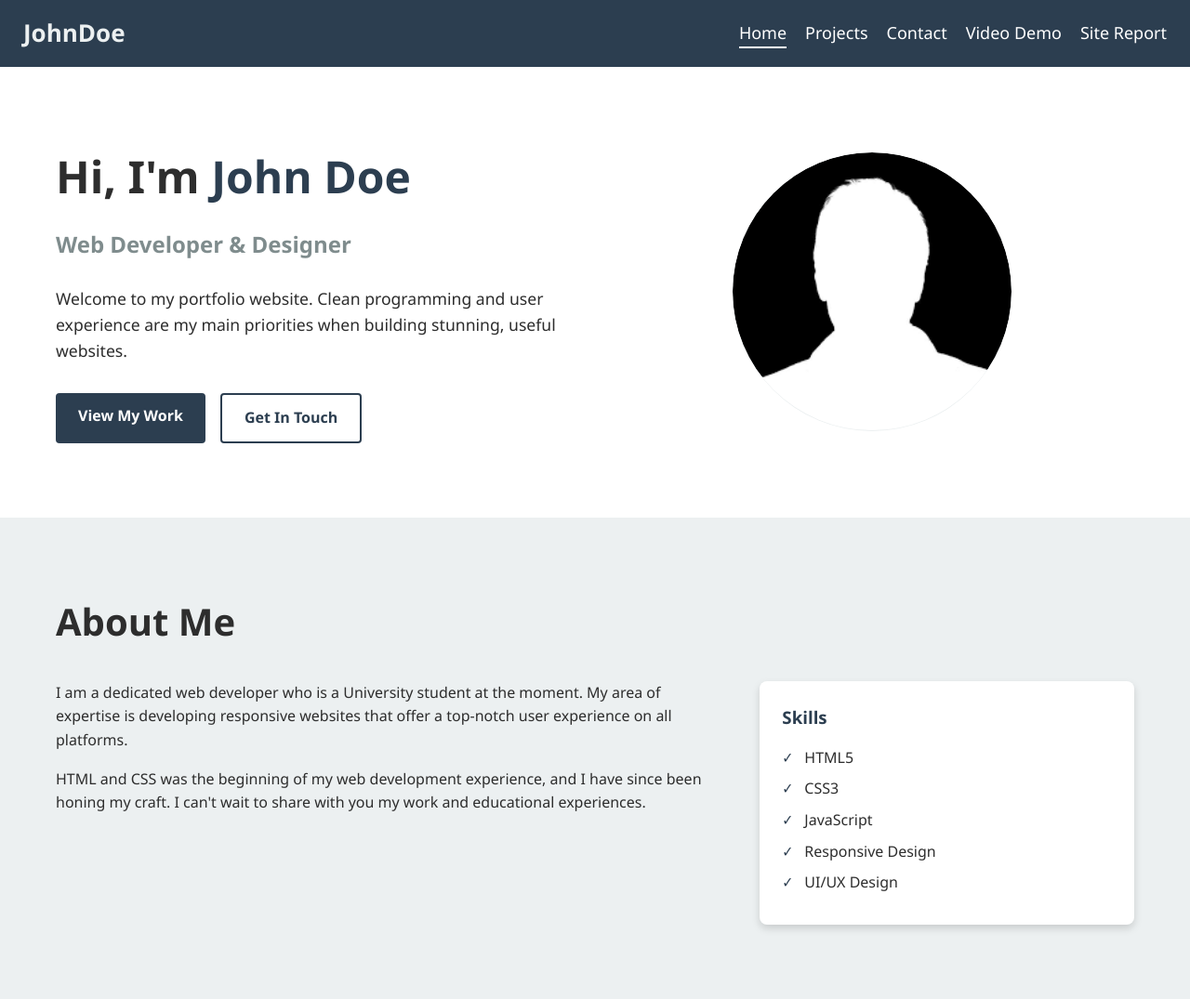
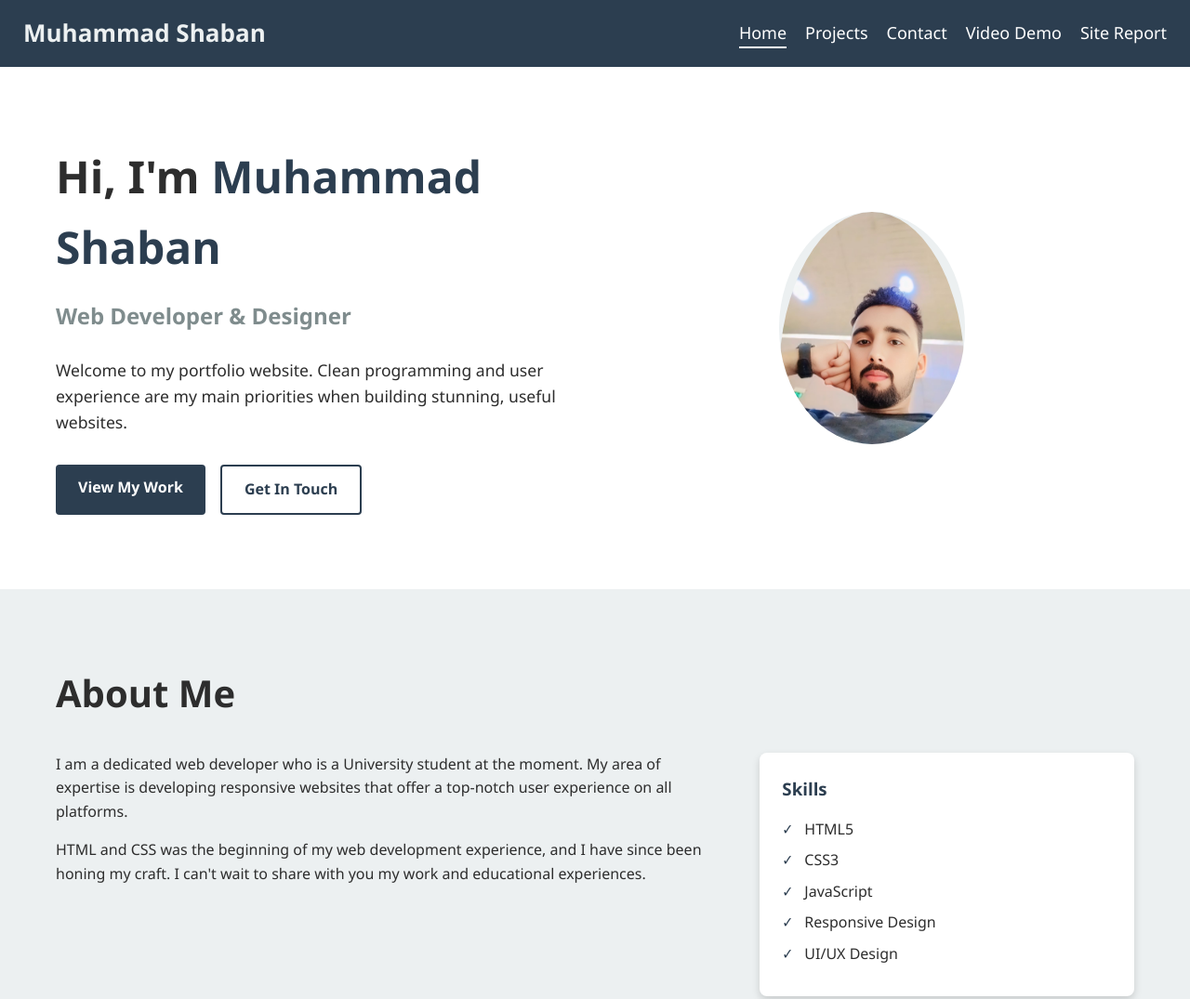
Before and after one commit to 24828490/https-github.com-CSY1063-as1-24828490, a plain HTML site: page index.html in a window 1280 px wide. Shown: the top 1075 px of the page at 93% size. Drawn offline with Linux system fonts and the light colour scheme.

Commit message:
Minor changes to be done

```diff
--- a/index.html
+++ b/index.html
@@ -3,7 +3,7 @@
   <head>
     <meta charset="UTF-8" >
     <meta name="viewport" content="width=device-width, initial-scale=1.0" >
-    <title>John Doe | Portfolio</title>
+    <title>Muhammad Shaban | Portfolio</title>
     <link rel="stylesheet" href="main.css" >
     <link rel="stylesheet" href="responsive-lg.css" >
     <link rel="stylesheet" href="responsive-md.css" >
@@ -12,7 +12,7 @@
   <body class="home-page">
     <header>
       <nav class="navbar">
-        <div class="logo">JohnDoe</div>
+        <div class="logo">Muhammad Shaban</div>
 
         <!-- Hamburger Menu -->
         <input type="checkbox" id="toggle" class="toggle" >
@@ -48,7 +48,7 @@
       <section class="hero">
         <div class="container">
           <div class="hero-content">
-            <h1>Hi, I'm <span>John Doe</span></h1>
+            <h1>Hi, I'm <span>Muhammad Shaban</span></h1>
             <h2>Web Developer & Designer</h2>
             <p>
               Welcome to my portfolio website. Clean programming and user
@@ -62,7 +62,7 @@
           </div>
           <div class="hero-image">
             <div class="profile-image">
-              <img src="./images/profile.png" alt="profile" >
+              <img src="./images/Muhammad-Shaban.jpg" alt="profile" >
             </div>
           </div>
         </div>
--- a/main.css
+++ b/main.css
@@ -265,8 +265,8 @@ footer .container {
 }
 
 .profile-image {
-  width: 300px;
-  height: 300px;
+  width: 200px;
+  height: 250px;
   background-color: var(--secondary-color);
   border-radius: 50%;
   position: relative;
```
Also changed, not shown: images/Muhammad-Shaban.jpg (added), images/profile.png (deleted).
